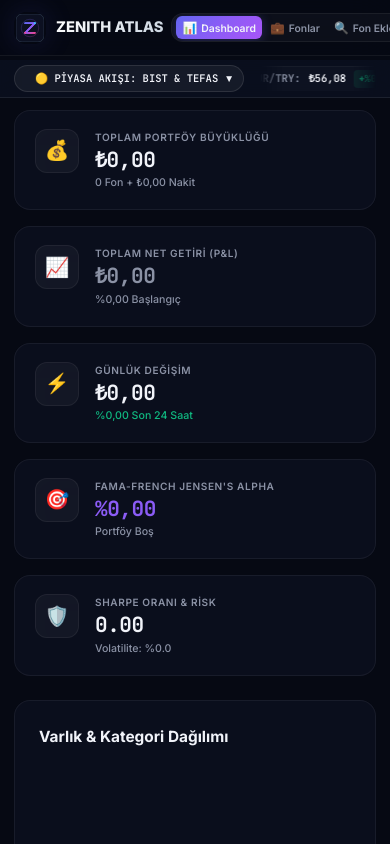
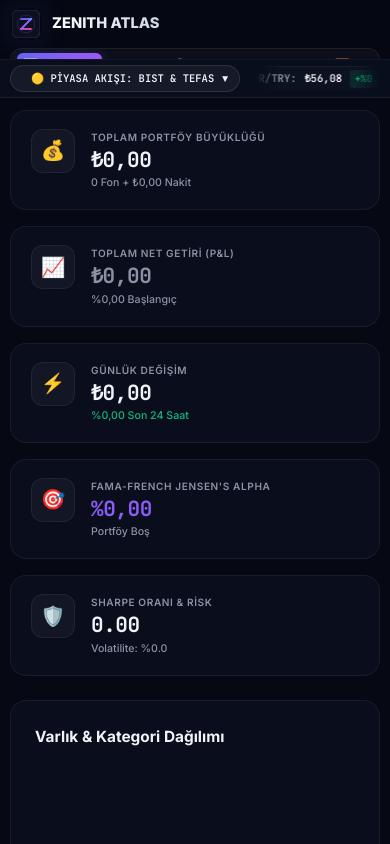
Before and after one commit to Cagrik34/zenith-atlas, a React (Vite) app: page / in a window 390 px wide. Shown: the top 844 px of the page. Built offline with nearby package versions, Linux system fonts and the light colour scheme; no server answers.

Commit message:
feat(mobile): optimize touch momentum scrolling, PWA safe area insets, and adaptive mobile header

```diff
--- a/src/styles/index.css
+++ b/src/styles/index.css
@@ -1578,13 +1578,16 @@ button {
 
 @media (max-width: 768px) {
     .app-main {
-        padding: 16px 14px;
+        padding: 12px 10px;
+        padding-bottom: max(20px, env(safe-area-inset-bottom));
     }
     .summary-cards {
         grid-template-columns: repeat(2, 1fr);
+        gap: 10px;
     }
     .ff-metrics-grid {
         grid-template-columns: repeat(2, 1fr);
+        gap: 8px;
     }
     .macro-news-grid {
         grid-template-columns: 1fr;
@@ -1592,13 +1595,35 @@ button {
     .app-header {
         height: auto;
         min-height: 56px;
-        padding: 8px 14px;
+        padding: 8px 10px;
+        padding-top: max(8px, env(safe-area-inset-top));
+        display: flex;
+        flex-direction: column;
+        align-items: stretch;
+        gap: 8px;
+    }
+    .app-header > .header-left,
+    .app-header > .header-actions {
+        display: flex;
+        align-items: center;
+        justify-content: space-between;
+    }
+    .header-nav {
+        width: 100%;
+        display: flex;
+        overflow-x: auto;
+        -webkit-overflow-scrolling: touch;
+        padding: 4px 6px;
     }
     .terminal-ticker-bar {
-        padding: 0 14px;
+        padding: 0 10px;
+        top: auto;
+    }
+    .table-responsive {
+        -webkit-overflow-scrolling: touch;
     }
     .pitchbook-page {
-        padding: 20px 16px;
+        padding: 20px 14px;
     }
     .pitchbook-kpi-row {
         grid-template-columns: repeat(2, 1fr);
@@ -1610,6 +1635,9 @@ button {
 
 @media (max-width: 480px) {
     .summary-cards {
+        grid-template-columns: 1fr;
+    }
+    .ff-metrics-grid {
         grid-template-columns: 1fr;
     }
     .macro-indicators-strip {
```
